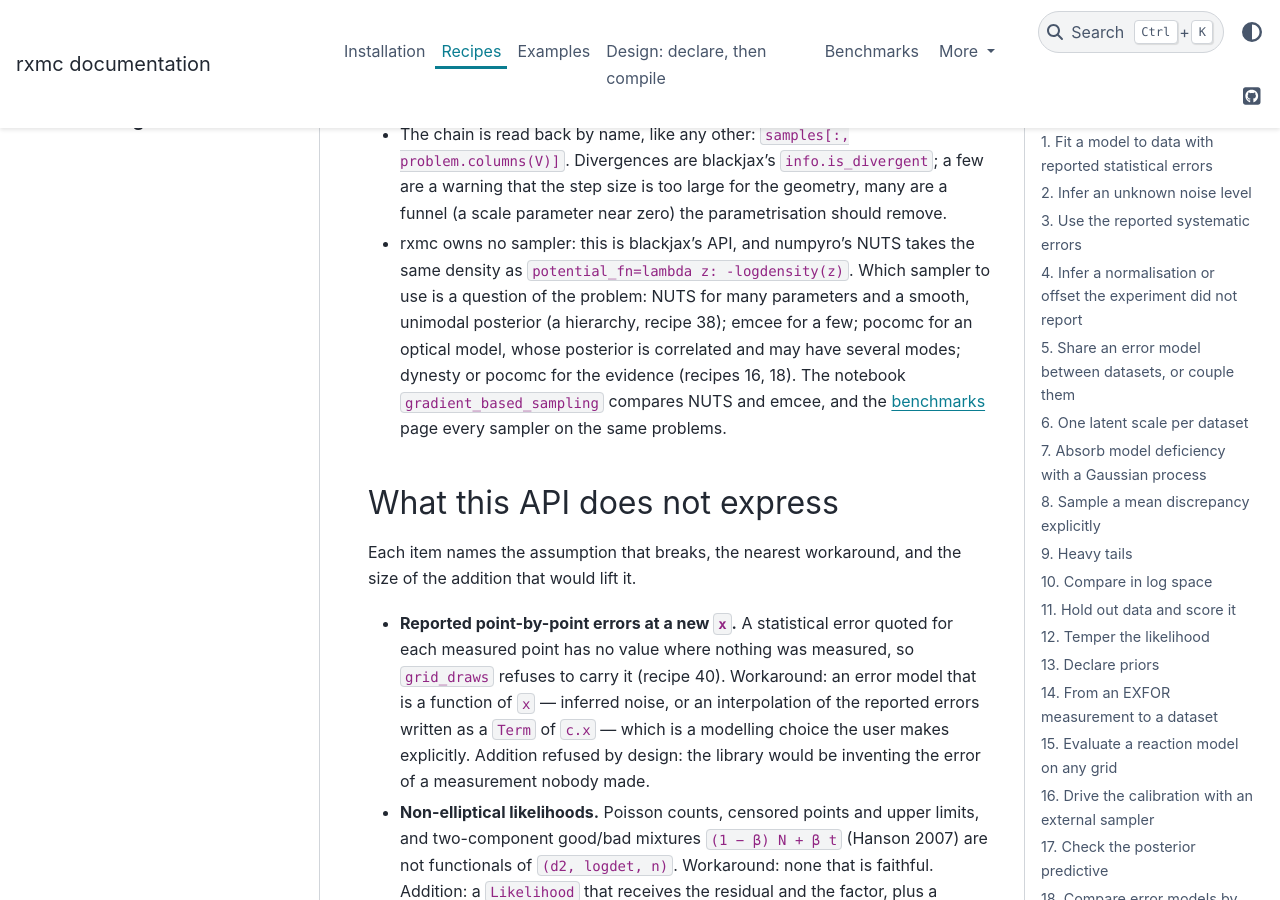
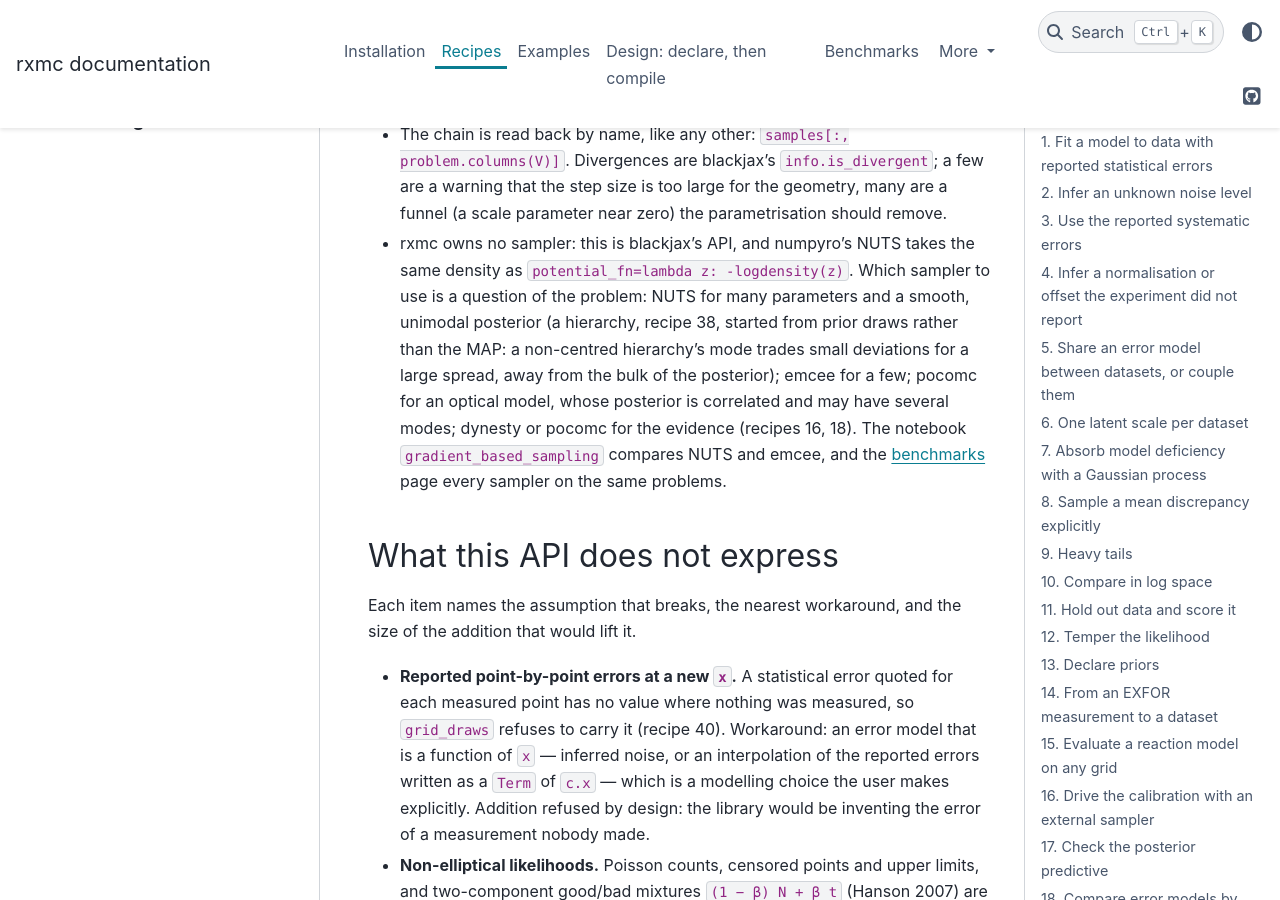
Before and after one commit to beykyle/rxmc, a Sphinx documentation site: the page built from docs/recipes.md, in a window 1280 px wide and 900 px high, scrolled down 35263 px. Built offline with Sphinx 7.4.7 and the PyData theme 0.15.4, drawn with Linux system fonts in a browser that asks for light colours; pages that are not in the unit, such as notebooks, are missing from menus; the version number could not be read and is left out.

Commit message:
StudentT's default nu prior is weakly informative; recipe 41 starts hierarchies from the prior
The Gamma(2, rate 0.1) prior truncated at 1 has a median near 17 and about
9 % of its mass below 5, not most of it on heavy tails.  Recipe 41's
sampler advice now says a non-centred hierarchy starts from prior draws,
not the MAP, and why.

```diff
--- a/docs/recipes.md
+++ b/docs/recipes.md
@@ -1475,7 +1475,10 @@ Expected behaviour:
 - rxmc owns no sampler: this is blackjax's API, and numpyro's NUTS takes the
   same density as `potential_fn=lambda z: -logdensity(z)`.  Which sampler to
   use is a question of the problem: NUTS for many parameters and a smooth,
-  unimodal posterior (a hierarchy, recipe 38); emcee for a few; pocomc for
+  unimodal posterior (a hierarchy, recipe 38, started from prior draws
+  rather than the MAP: a non-centred hierarchy's mode trades small
+  deviations for a large spread, away from the bulk of the posterior);
+  emcee for a few; pocomc for
   an optical model, whose posterior is correlated and may have several
   modes; dynesty or pocomc for the evidence (recipes 16, 18).
   The notebook `gradient_based_sampling` compares NUTS and emcee, and the
```
Also changed, not shown: 1 other file.
